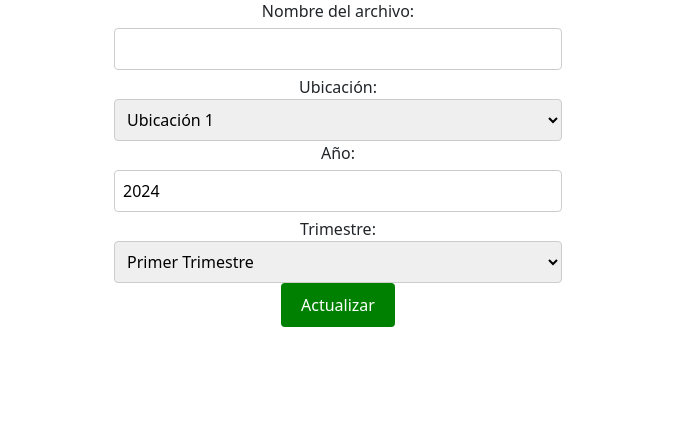
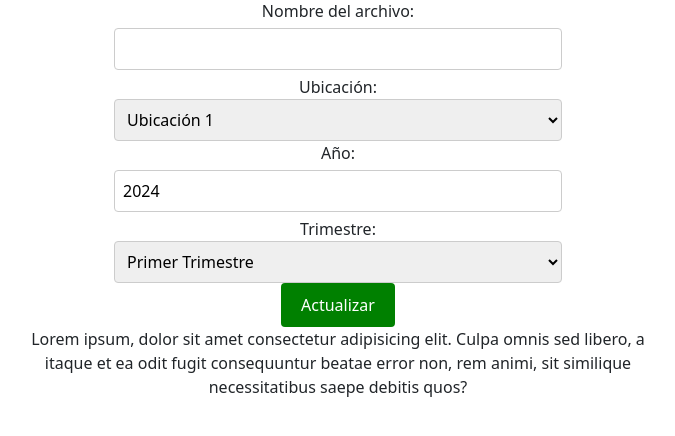
Before and after one commit to charlitos19/Sistemas-Archivos, a PHP site: page / in a window 1280 px wide. Shown: the part 87-523 px from the top of the page, without its empty margins (302-977 px from the left). Run offline with PHP 8.4, Linux system fonts and the light colour scheme.

Commit message:
agregamos un párrafo de test

```diff
--- a/index.php
+++ b/index.php
@@ -32,6 +32,9 @@
                 <option value="3">Tercer Trimestre</option>
             </select><br>
             <input type="submit" value="Actualizar">
+
+            <p>Lorem ipsum, dolor sit amet consectetur adipisicing elit. Culpa omnis sed libero, a itaque et ea odit fugit consequuntur beatae error non, rem animi, sit similique necessitatibus saepe debitis quos?</p>
+
         </form>
     </div>
 
```
